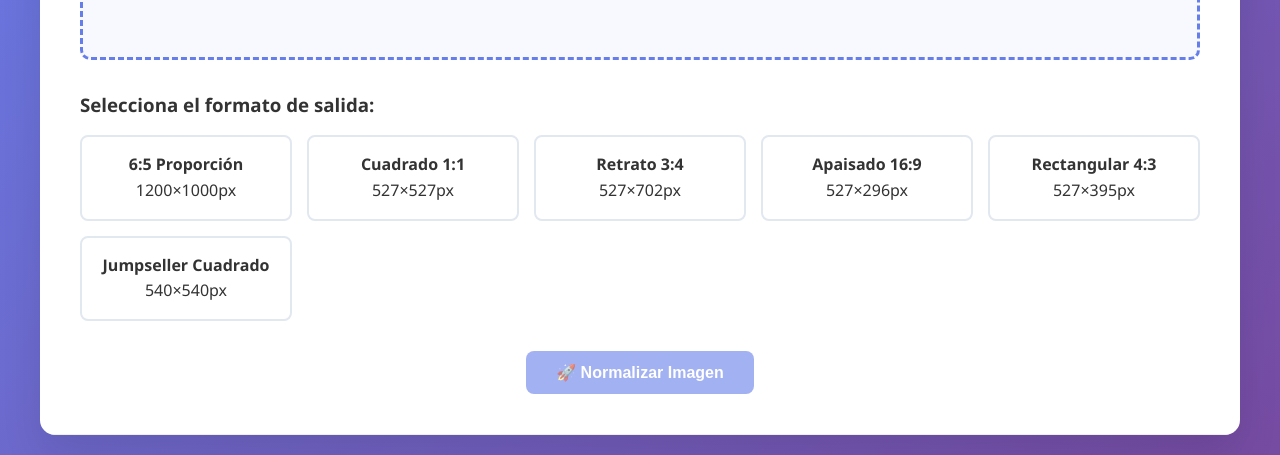
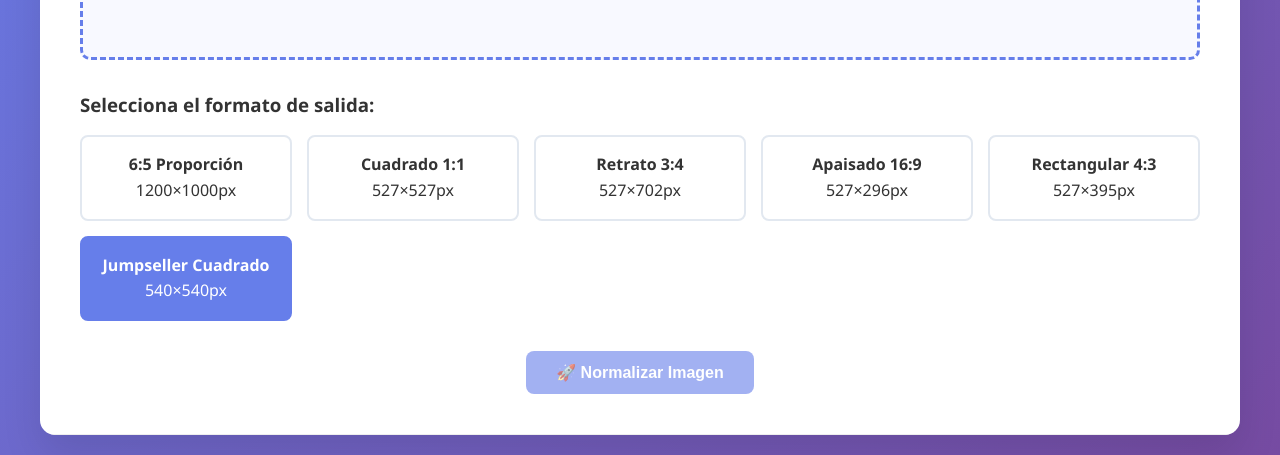
Before and after one commit to nandofes13-max/normalizador-fotos, a website: page public/index.html in a window 1280 px wide. Shown: the part 435-890 px from the top of the page. Drawn offline with Linux system fonts and the light colour scheme.

Commit message:
Update index.html

```diff
--- a/public/index.html
+++ b/public/index.html
@@ -367,7 +367,7 @@
                         <strong>Rectangular 4:3</strong>
                         <div>527×395px</div>
                     </div>
-                    <div class="format-option" data-format="jumpsellerCuadrado">
+                    <div class="format-option selected" data-format="jumpsellerCuadrado">
     <strong>Jumpseller Cuadrado</strong>
     <div>540×540px</div>
 </div>
```
